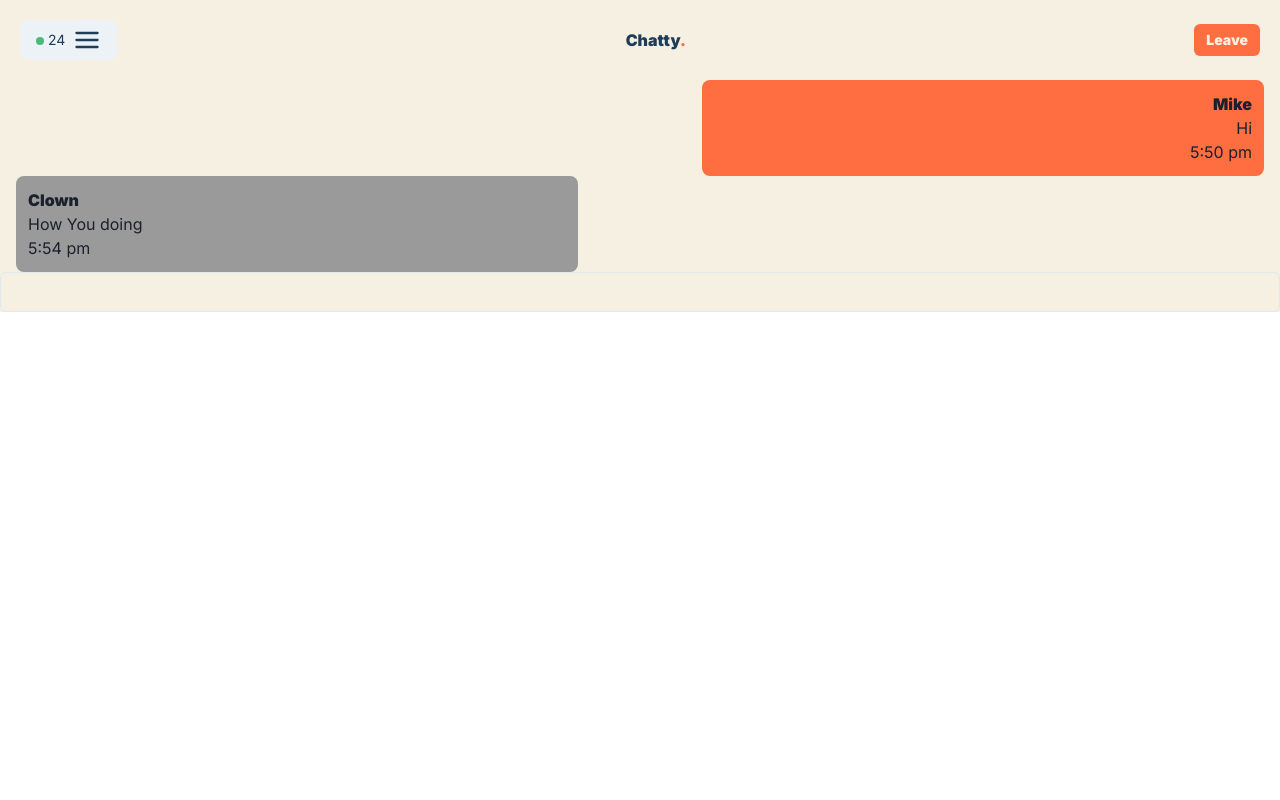
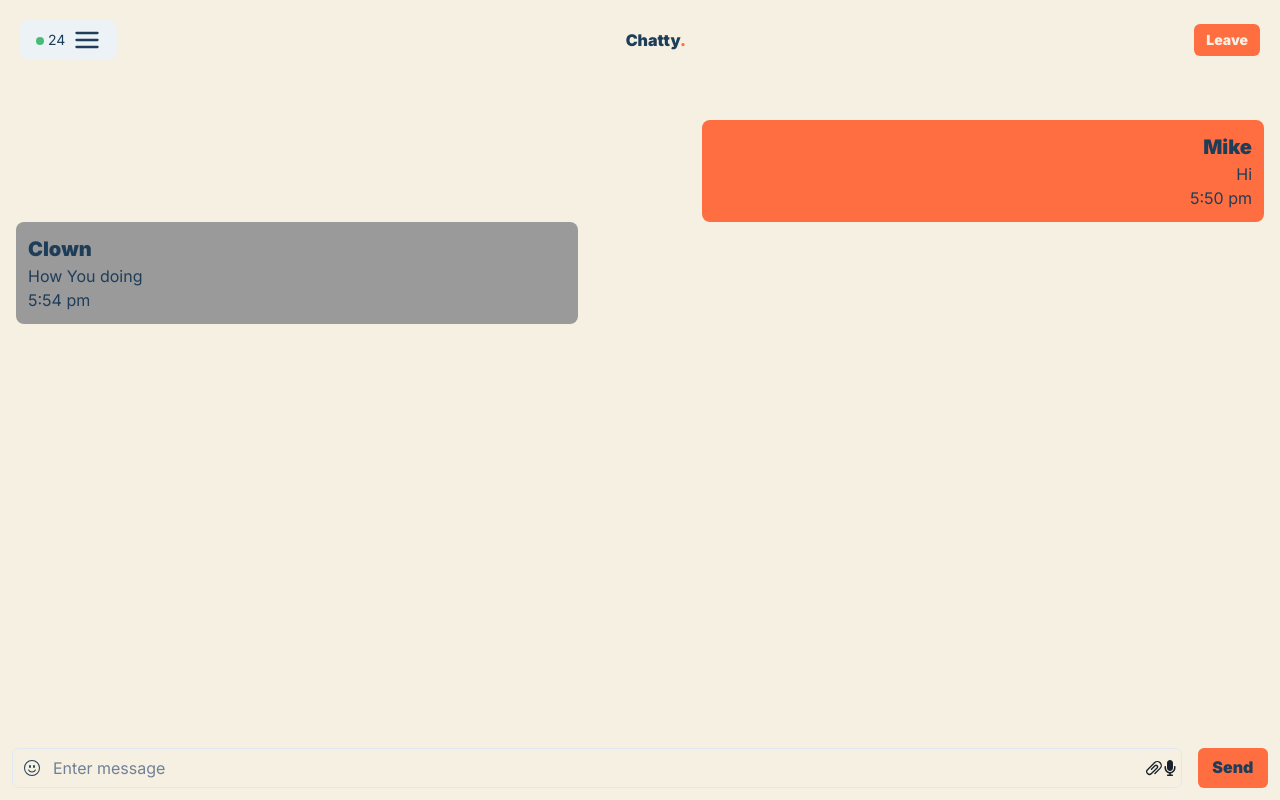
Before and after one commit to EmmanuelisongDev/chatty, a React (Vite) app in the folder client/: page /chatroom in a window 1280 px wide. Built offline with nearby package versions, Linux system fonts and the light colour scheme.

Commit message:
Implemented ChatRoom.tsx

```diff
--- a/client/package.json
+++ b/client/package.json
@@ -18,6 +18,7 @@
     "framer-motion": "^11.1.9",
     "react": "^18.2.0",
     "react-dom": "^18.2.0",
+    "react-icons": "^5.2.1",
     "react-router-dom": "^6.23.1",
     "socket.io": "^4.7.5",
     "socket.io-client": "^4.7.5"
--- a/client/src/components/ChatBox.tsx
+++ b/client/src/components/ChatBox.tsx
@@ -1,12 +1,12 @@
-import { Box,Flex,Text, VStack } from "@chakra-ui/react";
+import { Box,Flex,Text } from "@chakra-ui/react";
 
 export default function ChatBoxSender() {
   return (
     <Box    display='flex' w='100%'   borderRadius="lg"  justifyContent='flex-end'   >
 
-      <Flex p={3}  w='45%' textAlign='end'  flexDirection='column' borderRadius="lg" bgColor='brand.50' justifyContent='flex-end'  >
+      <Flex p={3}  w='45%' color='brand.100' textAlign='end'  flexDirection='column' borderRadius="lg" bgColor='brand.50' justifyContent='flex-end'  >
 
-        <Text fontWeight='black'  >Mike</Text>
+        <Text fontWeight='black' fontSize='xl'  >Mike</Text>
       <Text>Hi</Text>
       <Text>5:50 pm</Text>
       </Flex>
@@ -24,9 +24,9 @@ export function ChatBoxReceiver() {
 
     <Box    display='flex' w='100%'   borderRadius="lg"  justifyContent='flex-start'   >
 
-    <Flex  p={3}  w='45%' textAlign='start'  flexDirection='column' borderRadius="lg" bgColor='brand.300'justifyContent='flex-start'  >
+    <Flex  p={3} color='brand.100'  w='45%' textAlign='start'  flexDirection='column' borderRadius="lg" bgColor='brand.300'justifyContent='flex-start'  >
 
-    <Text fontWeight='black'>Clown</Text>
+    <Text fontWeight='black' fontSize='xl'  >Clown</Text>
      <Text>How You doing</Text>
      <Text>5:54 pm</Text>
     </Flex>
--- a/client/src/components/Navbar.tsx
+++ b/client/src/components/Navbar.tsx
@@ -14,13 +14,13 @@ export default function Navbar() {
   };
 
   return (
-    <Box p={{base:2,md:5}}  >
+    <Box p={{base:2,md:5}}  position='fixed' top='0' w='100%' >
       <Flex  justifyContent='space-between' alignItems='center'>
 
         <Menu  >
     <HStack>
     <MenuButton
-      rightIcon={
+       rightIcon={
         <Box
         as={HamburgerIcon}
         w={{ base: 5, md: 7 }}
--- a/client/src/pages/ChatRoom.tsx
+++ b/client/src/pages/ChatRoom.tsx
@@ -1,12 +1,19 @@
 import ChatBoxSender, { ChatBoxReceiver } from '../components/ChatBox';
 import Navbar from '../components/Navbar';
-import { Box,  Input } from '@chakra-ui/react';
+import { Box, Icon, Input,InputGroup, InputLeftElement, Button,InputRightElement } from '@chakra-ui/react';
+import {  AttachmentIcon } from "@chakra-ui/icons";
+import { BsEmojiSmile } from "react-icons/bs";
+import { FaMicrophone } from "react-icons/fa";
+
+
+
 const ChatRoom: React.FC = () => {
 
 
   return (
-    <Box as='div' bg="brand.200">
+    <>
       <Navbar />
+    <Box as='div' bg="brand.200" pt={120} h='100vh'>
       <Box mx={4} >
 
 
@@ -15,8 +22,26 @@ const ChatRoom: React.FC = () => {
 
 
       </Box>
-      <Input/>
+
+
+      <Box position='fixed' bottom={0} w='100%' display='flex' gap={4} p={3}>
+
+      <Box w="100%" >
+      <InputGroup >
+        <InputLeftElement pointerEvents="none">
+          <Icon as={BsEmojiSmile} color="brand.100"  fontWeight='black'  />
+        </InputLeftElement>
+        <Input placeholder="Enter message" bgColor="grey.500" />
+        <InputRightElement>
+          <Icon as={AttachmentIcon} color="grey.500" />
+          <Icon as={FaMicrophone} color="grey.500" />
+        </InputRightElement>
+      </InputGroup>
     </Box>
+    <Button bgColor="brand.50" color='brand.100'  >Send</Button>
+      </Box>
+    </Box>
+    </>
   );
 };
 
```
Also changed, not shown: 1 other file (tests, documents, lock files or other folders).
